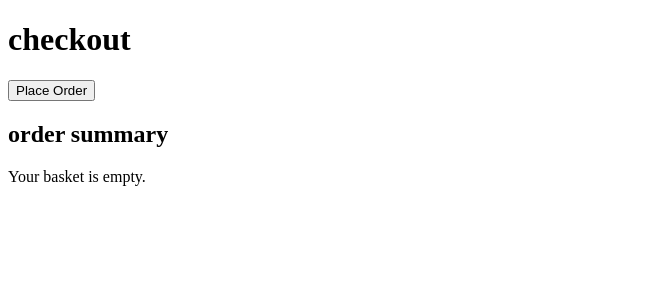
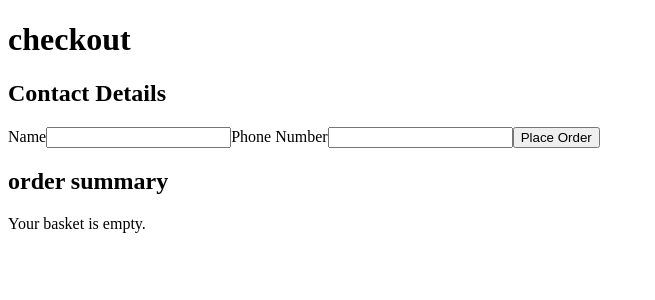
Before and after one commit to maciejpi/pizza-shop, a React (Create React App) app: page /checkout in a window 1280 px wide. Shown: the top 300 px of the page, without its empty margins (0-655 px from the left). Built offline with nearby package versions, Linux system fonts and the light colour scheme.

Commit message:
Add contact details.

```diff
--- /dev/null
+++ b/src/components/contactDetails.js
@@ -0,0 +1,31 @@
+import React from 'react';
+
+import Input from './input';
+
+const ContactDetails = props => {
+  const { contactState, handleContactChange } = props;
+
+  return (
+    <>
+      <h2>Contact Details</h2>
+      <label htmlFor="name">Name</label>
+      <Input
+        type="text"
+        name="name"
+        id="name"
+        value={contactState.name}
+        onChange={handleContactChange}
+      />
+      <label htmlFor="phone">Phone Number</label>
+      <Input
+        type="text"
+        name="phone"
+        id="phone"
+        value={contactState.phone}
+        onChange={handleContactChange}
+      />
+    </>
+  );
+};
+
+export default ContactDetails;
--- a/src/components/index.js
+++ b/src/components/index.js
@@ -3,6 +3,8 @@ import PizzaDoughSelection from './pizzaDough/';
 import Ingredient from './ingredient/';
 import CreatePizzaButton from './createPizzaButton';
 import OrderSummary from './orderSummary';
+import ContactDetails from './contactDetails';
+import Input from './input';
 
 export {
   NotFound,
@@ -10,4 +12,6 @@ export {
   Ingredient,
   CreatePizzaButton,
   OrderSummary,
+  ContactDetails,
+  Input,
 };
--- /dev/null
+++ b/src/components/input.js
@@ -0,0 +1,19 @@
+import React from 'react';
+
+const Input = props => {
+  const { name, id, type, value, onChange } = props;
+
+  return (
+    <>
+      <input
+        type={type}
+        name={name}
+        id={id}
+        value={value}
+        onChange={onChange}
+      />
+    </>
+  );
+};
+
+export default Input;
--- a/src/pages/checkout.js
+++ b/src/pages/checkout.js
@@ -1,10 +1,22 @@
 import React, { useState } from 'react';
 import { Redirect } from 'react-router';
 
-import { OrderSummary } from '../components';
+import { ContactDetails, OrderSummary } from '../components';
 
 const Checkout = () => {
   const [orderPlaced, setOrderPlaced] = useState(false);
+  const [contactState, setContactDetails] = useState({
+    name: '',
+    phone: '',
+  });
+
+  const handleContactChange = e => {
+    const { name, value } = e.target;
+    setContactDetails({
+      ...contactState,
+      [name]: value,
+    });
+  };
 
   const handleSubmit = () => {
     setOrderPlaced(true);
@@ -16,9 +28,12 @@ const Checkout = () => {
 
       <h1>checkout</h1>
       <form onSubmit={handleSubmit}>
-        <button type="submit" onSubmit={handleSubmit}>
-          Place Order
-        </button>
+        <ContactDetails
+          handleContactChange={handleContactChange}
+          contactState={contactState}
+        />
+
+        <button type="submit">Place Order</button>
       </form>
       <OrderSummary></OrderSummary>
     </>
```
